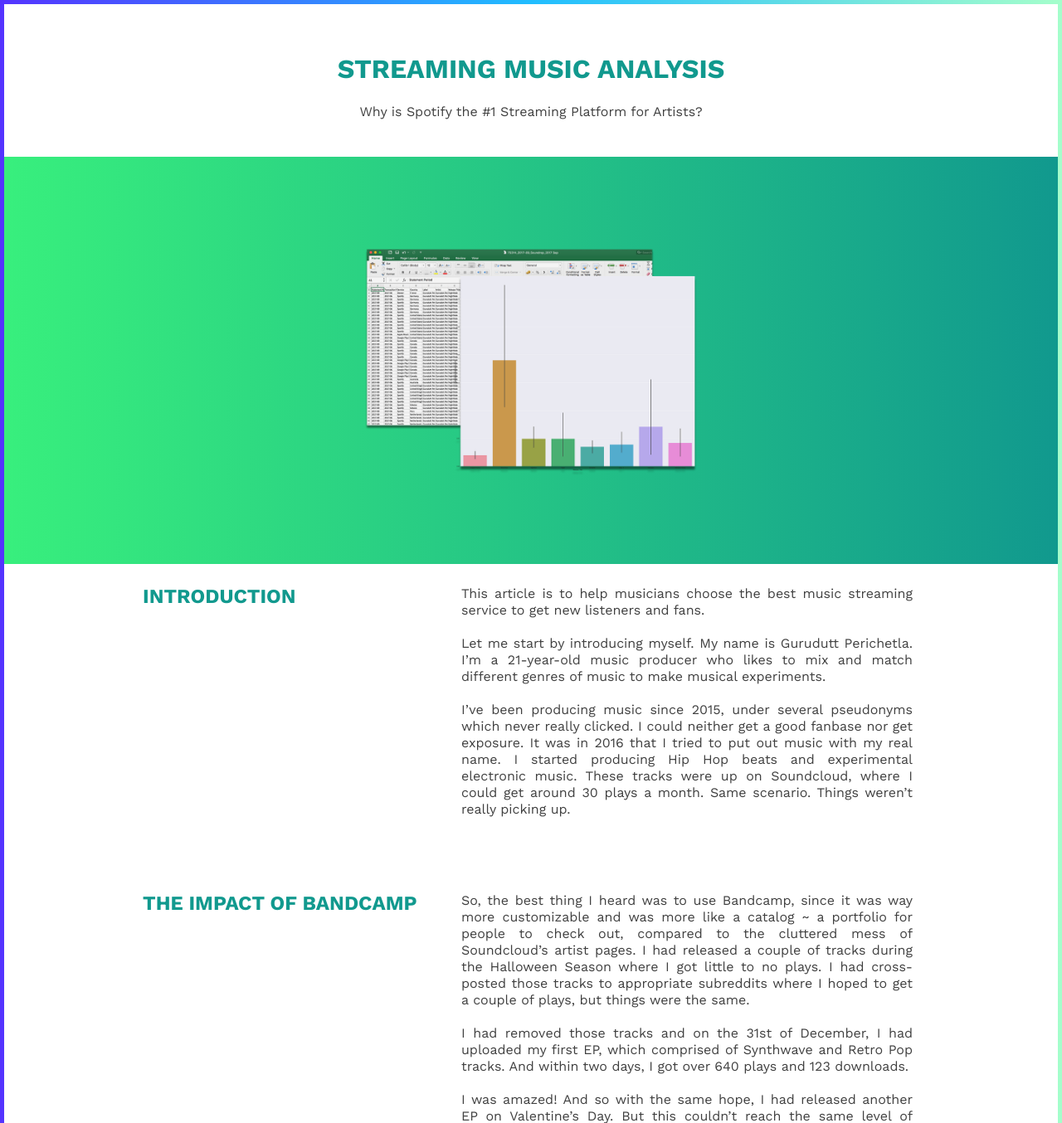
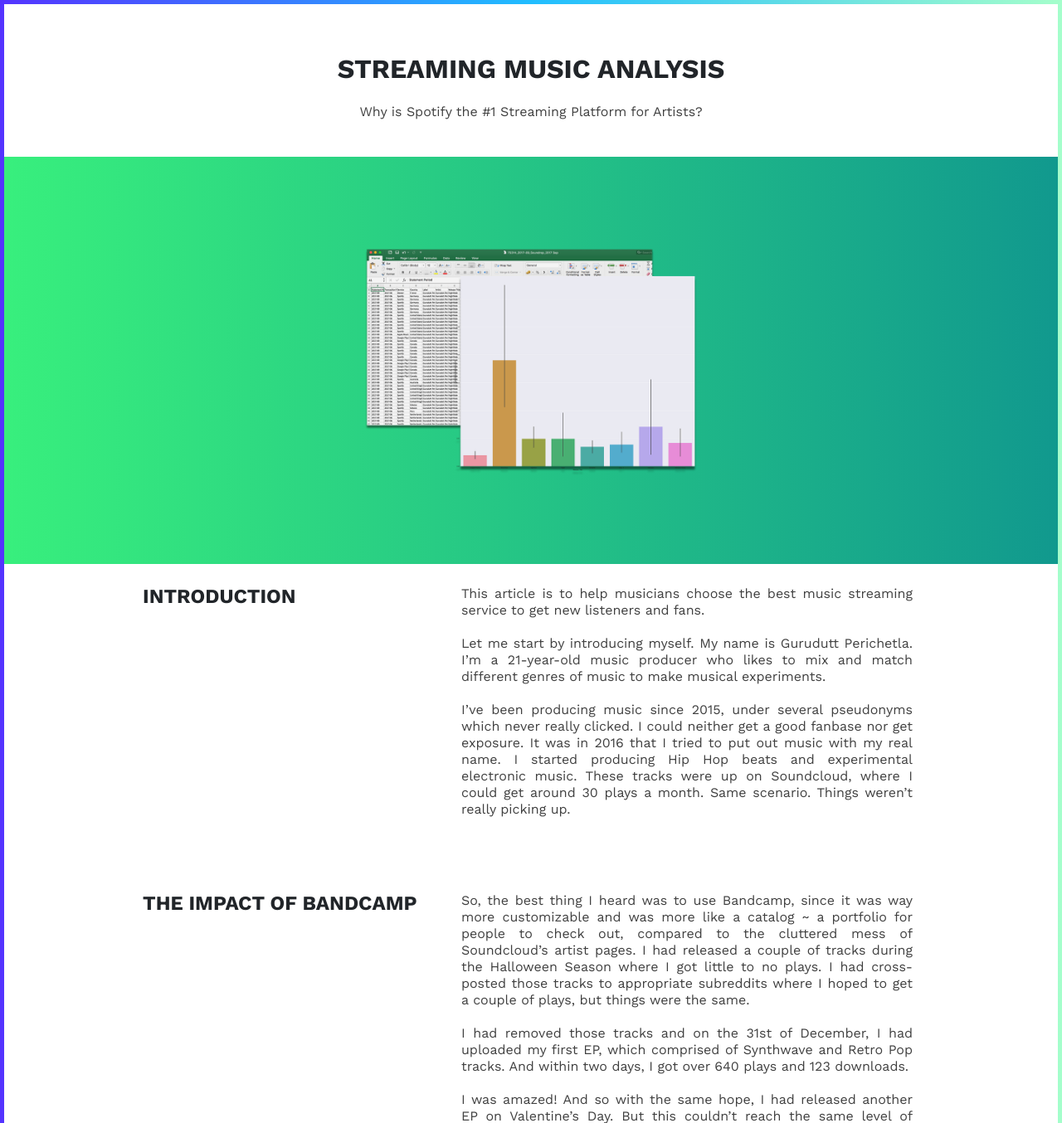
Before and after one commit to guruduttperi/Material-Portfolio, a PHP site: page /spotify.html in a window 1280 px wide. Shown: the part 62-1416 px from the top of the page at 83% size. Run offline with PHP 8.4, Linux system fonts and the light colour scheme; some libraries are stand-ins or nearby versions.

Commit message:
Smol fixes

```diff
--- a/spotify.html
+++ b/spotify.html
@@ -56,7 +56,7 @@
         <div class="container has-text-centered">
 
           <div data-aos="fade-down">
-            <h1 class="title is-3" style="color: #11998e; font-family: 'Work Sans',sans-serif; font-weight: bold;">
+            <h1 class="title is-3" style="color: rgb(33,37,41); font-family: 'Work Sans',sans-serif; font-weight: bold;">
           <br>
           STREAMING MUSIC ANALYSIS
         </h1>
@@ -127,7 +127,7 @@
 
               <div class="column is-4">
                 <div class="about">
-                  <h1 class="title is-4" style="color: #11998e; font-family: 'Work Sans',sans-serif; font-weight: bold; text-align: left;">INTRODUCTION <br><br>
+                  <h1 class="title is-4" style="color: rgb(33,37,41); font-family: 'Work Sans',sans-serif; font-weight: bold; text-align: left;">INTRODUCTION <br><br>
        </h1>
      </div>
    </div>
@@ -155,7 +155,7 @@
                   <div class="column is-4">
 
                     <div class="about">
-                  <h1 class="title is-4" style="color: #11998e; font-family: 'Work Sans',sans-serif; font-weight: bold; text-align: left;">THE IMPACT OF BANDCAMP
+                  <h1 class="title is-4" style="color: rgb(33,37,41); font-family: 'Work Sans',sans-serif; font-weight: bold; text-align: left;">THE IMPACT OF BANDCAMP
        </h1>
      </div>
    </div>
@@ -213,7 +213,7 @@ I had contacted a friend of mine who works at a small distributor and he helped
   <div class="columns is-centered">
   <div class="column is-4">
     <div class="about">
-<h1 class="title is-4" style="color: #11998e; font-family: 'Work Sans',sans-serif; font-weight: bold; text-align: left;">COMPARING STREAMING MUSIC SERVICES
+<h1 class="title is-4" style="color: rgb(33,37,41); font-family: 'Work Sans',sans-serif; font-weight: bold; text-align: left;">COMPARING STREAMING MUSIC SERVICES
 </h1>
 </div>
 </div>
@@ -265,7 +265,7 @@ So, I visualized the data from the CSV file using Python and its libraries such
 </div>
 </div>
 <!--
-<h1 class="title is-4" style="color: #11998e; font-family: 'Work Sans',sans-serif; font-weight: bold; text-align: justify;">
+<h1 class="title is-4" style="color: rgb(33,37,41); font-family: 'Work Sans',sans-serif; font-weight: bold; text-align: justify;">
 <br>SOLUTION <br>
 </h1>-->
 
@@ -274,7 +274,7 @@ So, I visualized the data from the CSV file using Python and its libraries such
 <div class="column is-4">
   <div class="about">
 
-<h1 class="title is-4" style="color: #11998e; font-family: 'Work Sans',sans-serif; font-weight: bold; text-align: left;">ANALYSIS #1: ALBUMS
+<h1 class="title is-4" style="color: rgb(33,37,41); font-family: 'Work Sans',sans-serif; font-weight: bold; text-align: left;">ANALYSIS #1: ALBUMS
 </h1>
 </div>
 </div>
@@ -306,7 +306,7 @@ Initially, I plotted “Album” versus “Gross Revenue” to find out which al
 <div class="columns is-centered">
 <div class = "column is-4">
   <div class = "about">
-<h1 class="title is-4" style="color: #11998e; font-family: 'Work Sans',sans-serif; font-weight: bold; text-align: left;">ANALYSIS #2: SONGS
+<h1 class="title is-4" style="color: rgb(33,37,41); font-family: 'Work Sans',sans-serif; font-weight: bold; text-align: left;">ANALYSIS #2: SONGS
 </h1></div>
 </div>
 <div class = "column is-6">
@@ -336,7 +336,7 @@ Similarly, by plotting “Tracks” against “Net Revenue”, I had found that
 <div class="columns is-centered">
 <div class="column is-4">
   <div class="about">
-<h1 class="title is-4" style="color: #11998e; font-family: 'Work Sans',sans-serif; font-weight: bold; text-align: left;">ANALYSIS #3: COUNTRIES <br>
+<h1 class="title is-4" style="color: rgb(33,37,41); font-family: 'Work Sans',sans-serif; font-weight: bold; text-align: left;">ANALYSIS #3: COUNTRIES <br>
 </h1>
 </div>
 </div>
@@ -368,7 +368,7 @@ As I expected, most of my listens were from the United States, with Canada at se
 <div class="columns is-centered">
 <div class="column is-4">
   <div class="about">
-<h1 class="title is-4" style="color: #11998e; font-family: 'Work Sans',sans-serif; font-weight: bold; text-align: left;">ANALYSIS #4: SERVICES <br>
+<h1 class="title is-4" style="color: rgb(33,37,41); font-family: 'Work Sans',sans-serif; font-weight: bold; text-align: left;">ANALYSIS #4: SERVICES <br>
 </h1>
 </div>
 </div>
```
Also changed, not shown: about.html (+3 -6 lines), main.css (line endings or trailing spaces).
